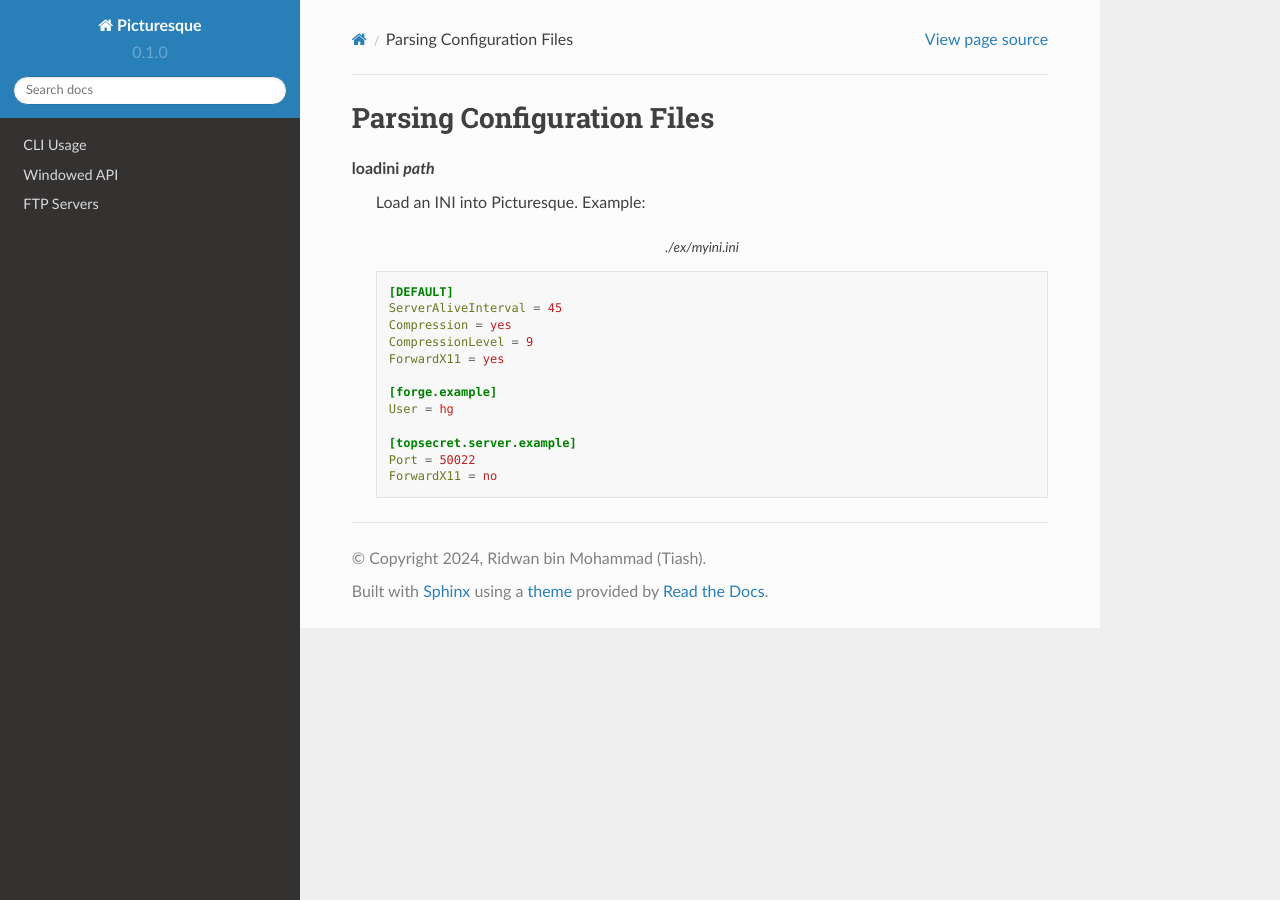
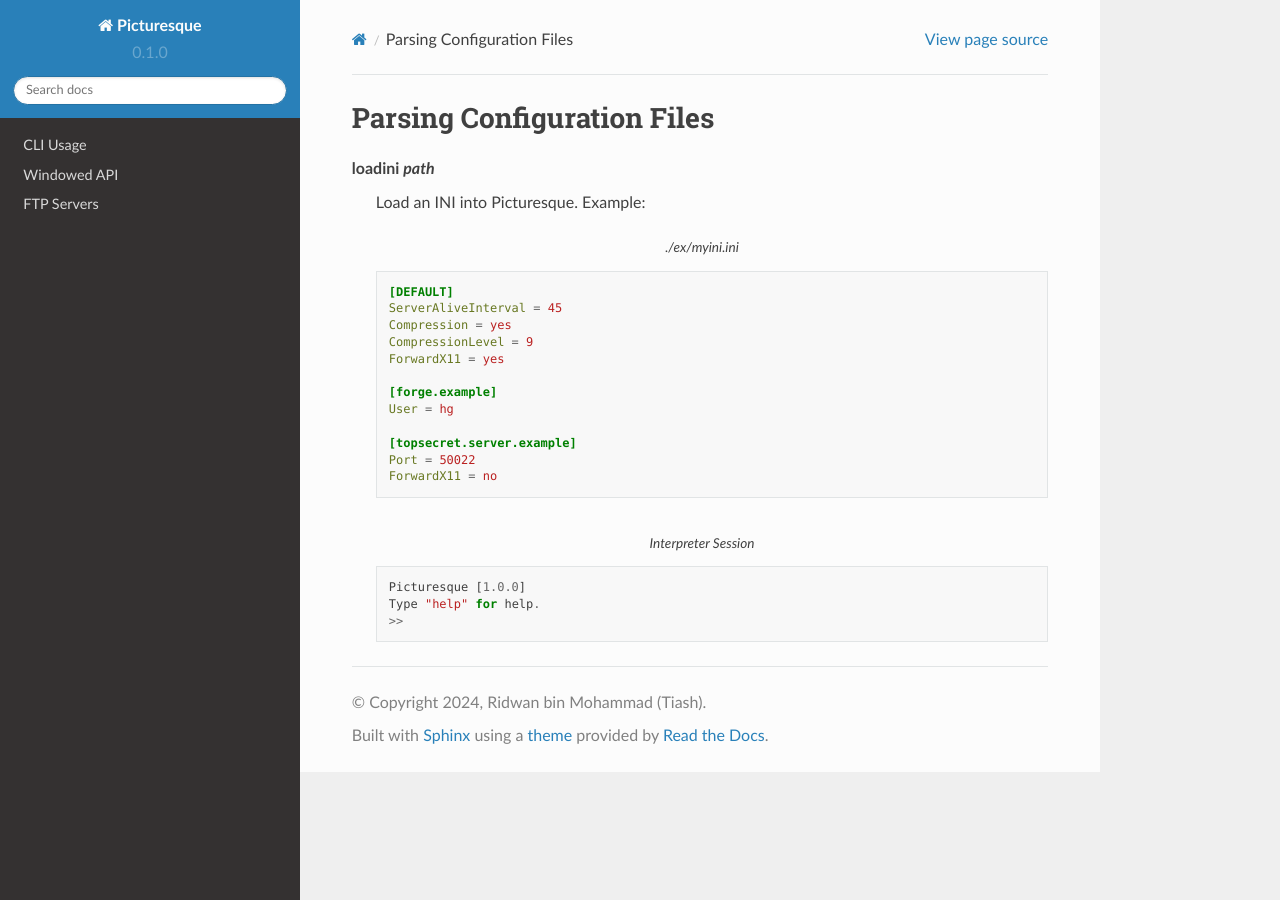
Before and after one commit to tiashDev/pic-docs, a Sphinx documentation site: the page built from docs/source/config_parse.rst, in a window 1280 px wide. Built offline with Sphinx 7.4.7 and the Read the Docs theme 2.0.0, drawn with Linux system fonts in a browser that asks for light colours.

Commit message:
Update config_parse.rst

```diff
--- a/docs/source/config_parse.rst
+++ b/docs/source/config_parse.rst
@@ -19,3 +19,10 @@
       [topsecret.server.example]
       Port = 50022
       ForwardX11 = no
+
+   .. code-block::
+      :caption: Interpreter Session
+
+      Picturesque [1.0.0]
+      Type "help" for help.
+      >>
```
